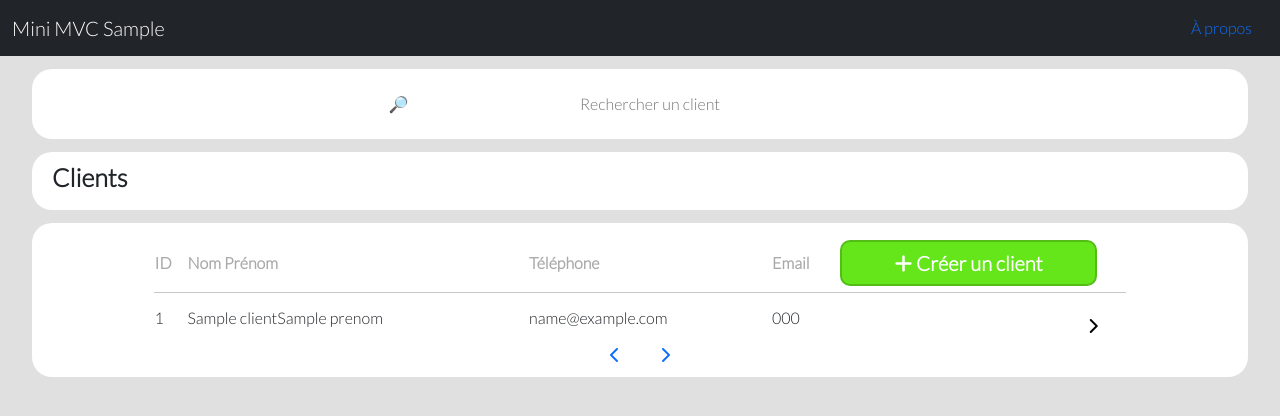
After one commit to Frize01/tp2-SLAM38, a PHP site: template views/liste/clients.php in a window 1280 px wide. The commit adds this page. Shown: the top 416 px of the page. Run offline with PHP 8.4, Linux system fonts and the light colour scheme; the template is opened without the code that fills it: most values are stand-ins (such as "Sample title", 1, 10 or a date in 2020); some libraries are stand-ins or nearby versions.

Commit message:
Fin 08-09-2022

```diff
--- a/configs.php
+++ b/configs.php
@@ -1,7 +1,7 @@
 <?php
 
 $DB_SERVER = getenv("MVC_SERVER") ?: "127.0.0.1";
-$DB_DATABASE = getenv("MVC_DB") ?: "NOM-DE-VOTRE-BDD";
+$DB_DATABASE = getenv("MVC_DB") ?: "nom-de-votre-bdd";
 $DB_USER = getenv("MVC_USER") ?: "root";
 $DB_PASSWORD = getenv("MVC_TOKEN") ?: "";
 $DEBUG = getenv("MVC_DEBUG") ?: true;
--- a/controllers/SampleWebController.php
+++ b/controllers/SampleWebController.php
@@ -11,4 +11,6 @@ class SampleWebController extends WebController
     {
         return Template::render("views/global/home.php", array("date" => date("d-m-Y à H:i")));
     }
+
+
 }
--- a/models/ClientsModele.php
+++ b/models/ClientsModele.php
@@ -2,6 +2,7 @@
 
 namespace models;
 
+use PDO;
 use models\base\SQL;
 use models\classes\Client;
 
--- a/public/style/main.css
+++ b/public/style/main.css
@@ -0,0 +1,86 @@
+@import url('https://fonts.googleapis.com/css2?family=Lato:wght@300&display=swap');
+body{
+    background: rgb(224, 224, 224);
+}
+*{
+    font-family: 'Lato', sans-serif;
+}
+.flex{
+    display: flex;
+    justify-content: center;
+    flex-direction: column;
+    align-items: center;
+}
+
+.bloc {
+    display: flex;
+    padding-top: 10px;
+    padding-bottom: 10px;
+    margin: 1vw 2.5vw 1vw 2.5vw;
+    width:95%;
+    background-color: #fff;
+    border-radius: 20px;
+    align-self: center;
+}
+
+
+input{
+    background: rgba(0, 0, 0, 0);
+    border: 0px;
+    border-radius: 10px;
+    height: 50px;
+}
+
+.search{
+    width: 60vh;
+    min-width: 400px;
+    text-align: center;
+}
+
+table{
+    padding: 20px 20px 20px 20px;
+    width: 80%;
+    border-radius: 10px;
+}
+
+h1{
+    margin-left: 20px;
+    font-size: 25px;
+    font-weight:700 ;
+}
+
+th{
+    height: 60px;
+    border-bottom: rgb(199, 199, 199) solid 1.5px;
+    color:darkgrey;
+}
+
+td{
+    height: 50px;
+    position: relative;
+
+}
+
+td i{
+    position: absolute;
+    padding-right: 10%;
+    right: 0px;
+    text-decoration: none;
+    color: black;
+}
+
+.greenBtn{
+    background: rgb(100, 230, 26);
+    color: white;
+    border-radius: 10px;
+    width: 90%;
+    height: 80%;
+    border : 2px solid rgb(83, 189, 21);
+    font-weight: bold;
+    font-size: 20px;
+}
+
+.arrowPage{
+    margin-left: 20px;
+    margin-right: 20px;
+}
--- a/views/common/header.php
+++ b/views/common/header.php
@@ -6,6 +6,7 @@
     <title>Mini MVC Sample</title>
     <link href="https://cdn.jsdelivr.net/npm/bootstrap@5.0.0-beta1/dist/css/bootstrap.min.css" rel="stylesheet" integrity="sha384-giJF6kkoqNQ00vy+HMDP7azOuL0xtbfIcaT9wjKHr8RbDVddVHyTfAAsrekwKmP1" crossorigin="anonymous">
     <link rel="stylesheet" href="./public/style/main.css">
+    <script src="https://kit.fontawesome.com/8a44912d6d.js" crossorigin="anonymous"></script>
 </head>
 
 <body class="<?= isset($_GET['id']) ? 'brick' : '' ?>">
--- /dev/null
+++ b/views/liste/clients.php
@@ -0,0 +1,45 @@
+<div class="bloc flex">
+        <form action="/" method="get">
+            <input type="submit" value="🔎">
+            <input type="search" name="search" id="" class="search" placeholder="Rechercher un client">
+        </form>
+</div>
+<div class="bloc">
+    <h1>Clients</h1>
+</div>
+
+<div class="bloc flex">
+    <table>
+    <thead>
+        <tr>
+            <th>ID</th>
+            <th>Nom Prénom</th>
+            <th>Téléphone</th>
+            <th>Email</th>
+            <th><button class="greenBtn"><i class="fa-solid fa-plus"></i> Créer un client</button></th>
+        </tr>
+    </thead>
+    <tbody>
+        <?php
+        foreach($clients as $client){
+            echo("<tr>
+                <td>".$client['id']."</td>
+                <td>".$client['nom'] . $client['prenom']."</td>
+                <td>".$client['email']."</td>
+                <td>".$client['telephone']."</td>
+                <td><i class='fa-solid fa-chevron-right'></i></td>
+                </tr>");
+        }
+    ?>
+    </tbody>
+    </table>
+
+    <div>
+        <?php if($page>0){
+            echo("<a class=arrowPage href=/?page=". $page-1 ."><i class='fa-solid fa-chevron-left'></i></a>");
+        }
+
+        echo("<a class=arrowPage href=/?page=". $page+1 ."><i class='fa-solid fa-chevron-right'></i></a>");
+        ?>
+    </div>
+</div>
```
Also changed, not shown: controllers/ClientController.php (added, +25 -0 lines), routes/Web.php (+7 -4 lines), migrations/init.sql.
